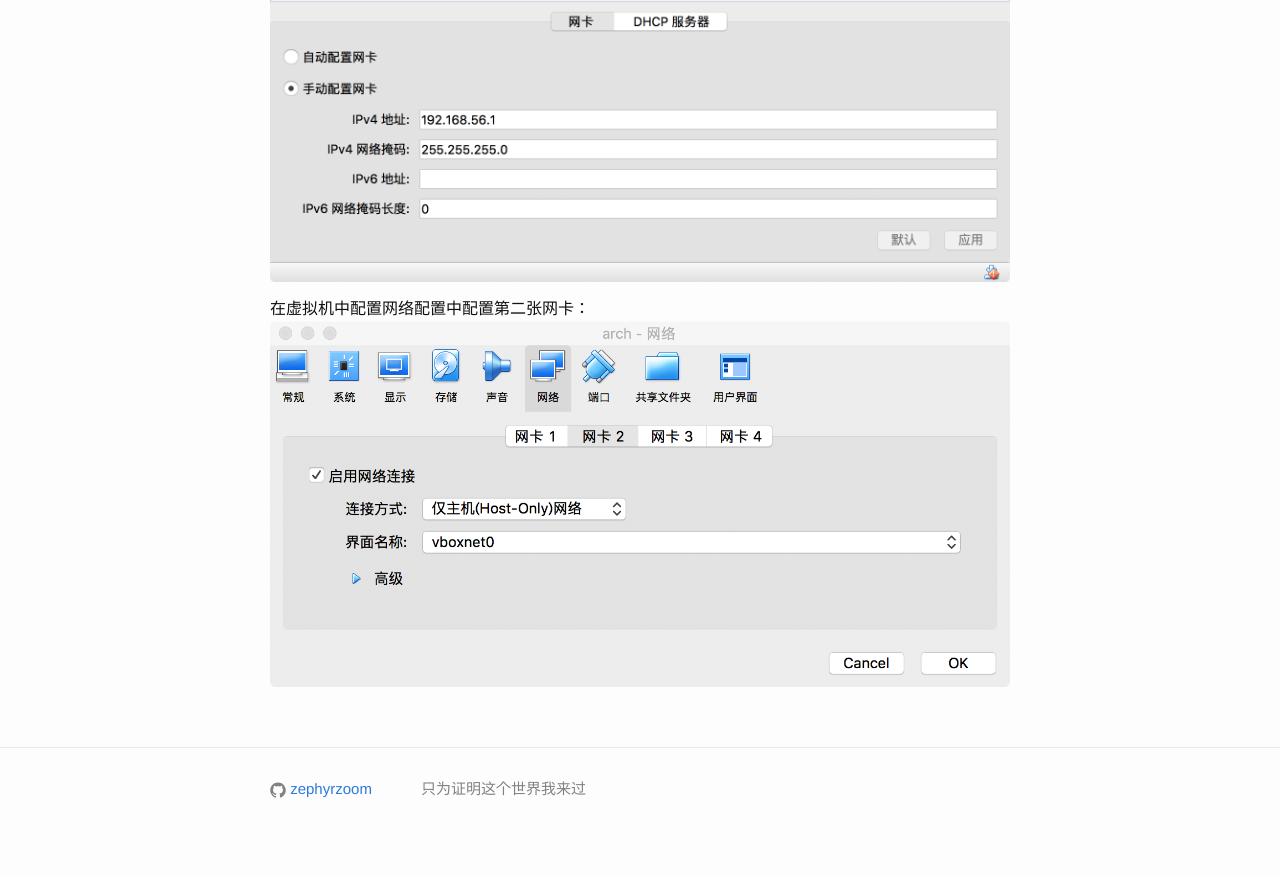
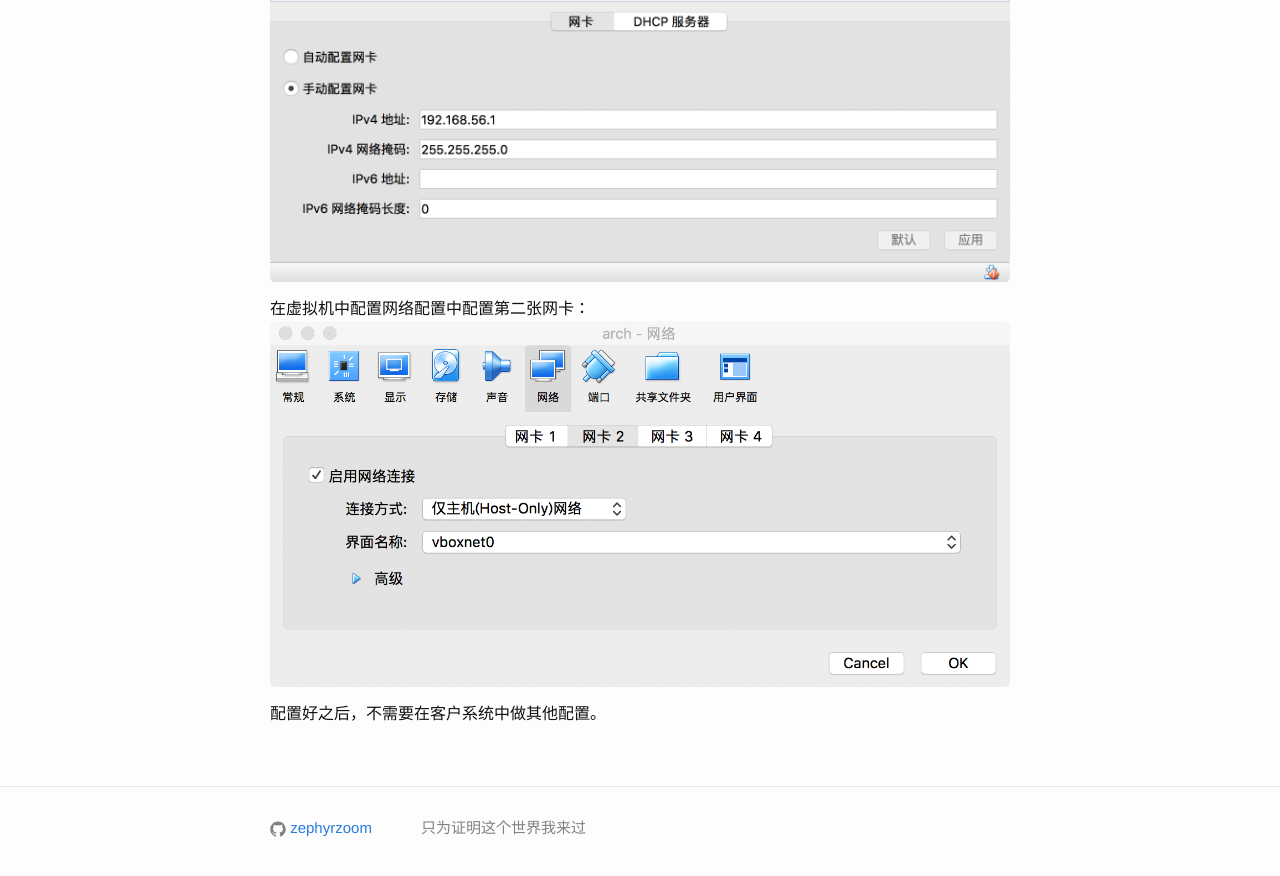
Before and after one commit to zephyrzoom/zephyrzoom.github.io, a Jekyll site: the page built from _posts/2018-10-17-virtualbox-intranet.md, in a window 1280 px wide and 900 px high, scrolled down 1064 px. Shown: the top 876 px of the window. Built offline with Jekyll 4.4.1, drawn with Linux system fonts in a browser that asks for light colours; comment, search, counter and statistics services are not loaded.

Commit message:
更新vbox局域网配置文档

```diff
--- a/_posts/2018-10-17-virtualbox-intranet.md
+++ b/_posts/2018-10-17-virtualbox-intranet.md
@@ -11,3 +11,5 @@ Virtualbox中的全局工具配置如图所示：
 
 在虚拟机中配置网络配置中配置第二张网卡：
 ![client-netcard](/image/client-netcard.png)
+
+配置好之后，不需要在客户系统中做其他配置。
```
